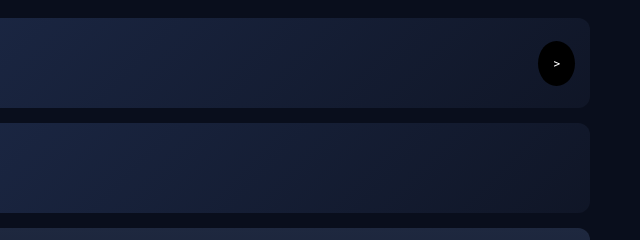
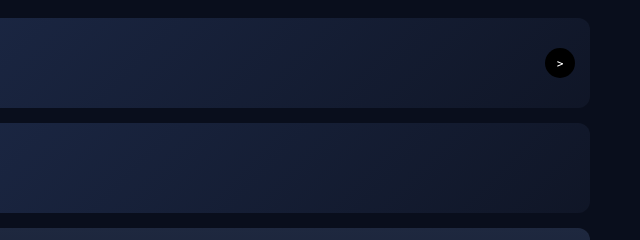
Before and after one commit to LuckyXBS/BULLWALLET1, a plain HTML site: page index.html in a window 1280 px wide. Shown: the part 352-592 px from the top of the page, 640-1280 px from the left. Drawn offline with Linux system fonts and the light colour scheme.

Commit message:
Update index.html

```diff
--- a/index.html
+++ b/index.html
@@ -82,7 +82,9 @@
 background:#000;
 color:#fff;
 font-size:13px;
-padding:15px;
+padding:10px;
+  width: 30px;
+  height: 30px;
   border-radius: 50%;
 display:flex;
 align-items:center;
```
